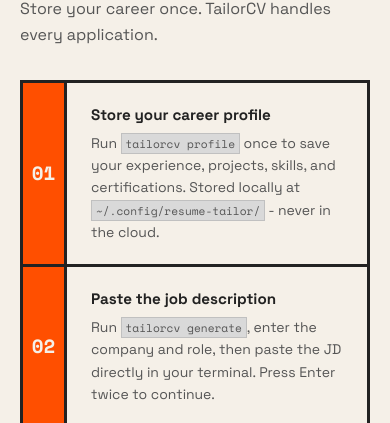
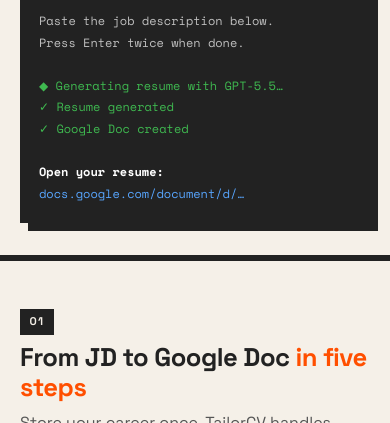
Before and after one commit to RohanImmanuel/tailorcv, a website: page docs/index.html in a window 390 px wide. Shown: the part 737-1160 px from the top of the page. Drawn offline with nearby package versions, Linux system fonts and the light colour scheme.

Commit message:
docs: keep terminal visible on mobile

```diff
--- a/docs/index.html
+++ b/docs/index.html
@@ -443,7 +443,7 @@
 
     @media (max-width: 480px) {
       h1 { font-size: 2.2rem; }
-      .terminal { display: none; } /* hide terminal on very small screens */
+      .terminal { width: 100%; }
       .privacy-grid { grid-template-columns: 1fr; }
       .privacy-item { border-right: var(--border); border-bottom: none; }
       .privacy-item:last-child { border-bottom: var(--border); }
```
